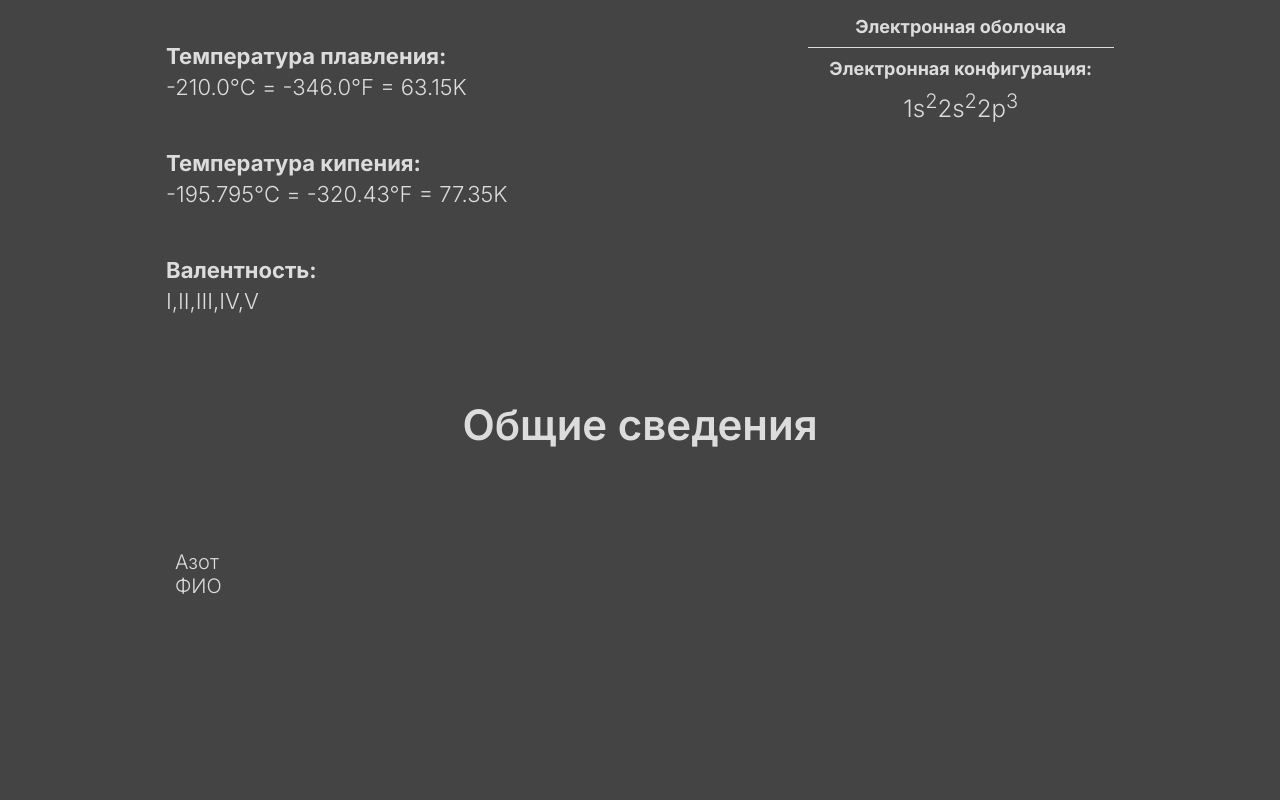
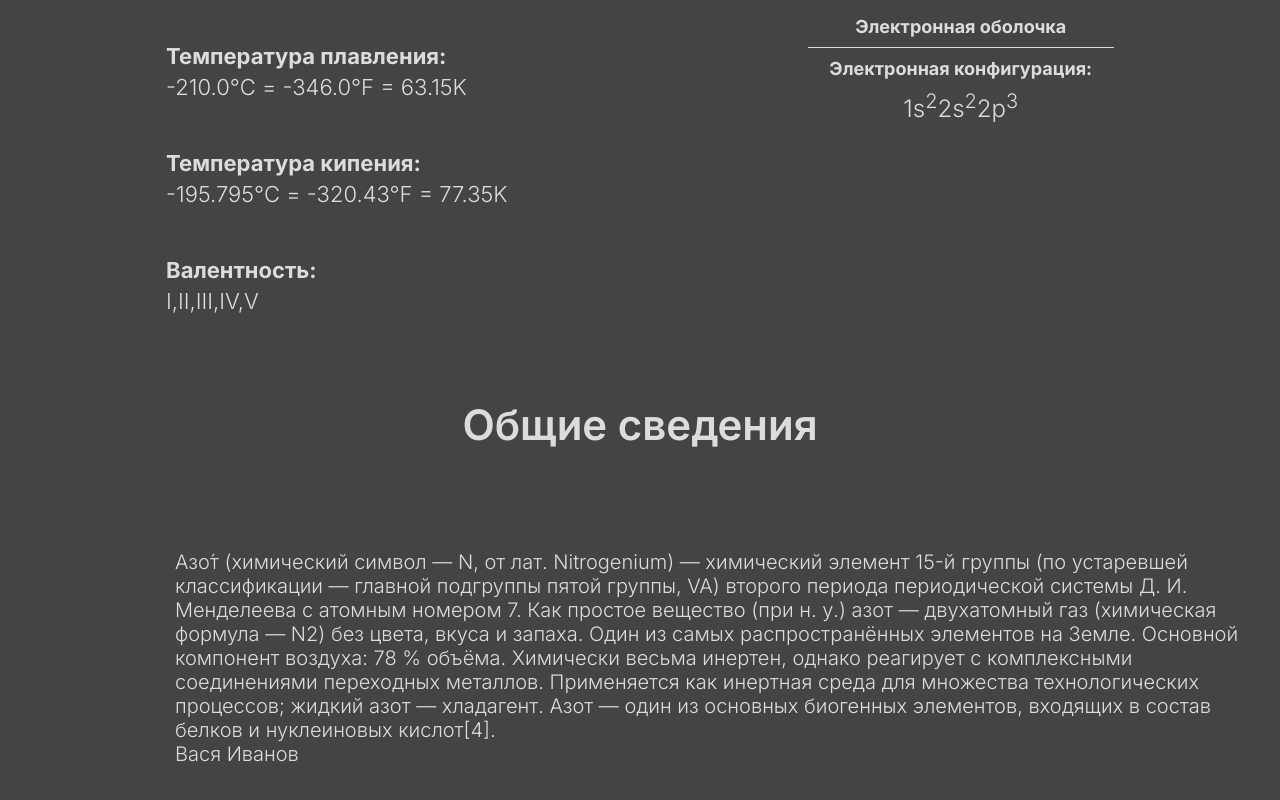
Before and after one commit to solun-n/7, a plain HTML site: page index.html in a window 1280 px wide. Shown: the part 1183-1983 px from the top of the page. Before the commit the page ends 1881 px from the top, so only its background shows below. Drawn offline with Linux system fonts and the light colour scheme.

Commit message:
Update index.html

```diff
--- a/index.html
+++ b/index.html
@@ -91,12 +91,20 @@
                 <div class="message_text">
 
                     <!--СООБЩЕНИЕ ТУТ-->
-                    Азот
+                    Азо́т (химический символ — N, от лат. Nitrogenium) — химический элемент 15-й группы (по устаревшей классификации — главной подгруппы пятой группы, VA) второго периода периодической системы Д. И. Менделеева с атомным номером 7.
+
+Как простое вещество (при н. у.) азот — двухатомный газ (химическая формула — N2) без цвета, вкуса и запаха.
+
+Один из самых распространённых элементов на Земле. Основной компонент воздуха: 78 % объёма.
+
+Химически весьма инертен, однако реагирует с комплексными соединениями переходных металлов. Применяется как инертная среда для множества технологических процессов; жидкий азот — хладагент.
+
+Азот — один из основных биогенных элементов, входящих в состав белков и нуклеиновых кислот[4].
 
                 </div>
                 <div class="message_text">
-                    <!--СООБЩЕНИЕ ТУТ-->
-                    ФИО
+                    <!--ИМЯ ТУТ-->
+                    Вася Иванов
                 </div>
             </div>
         </div>
```
